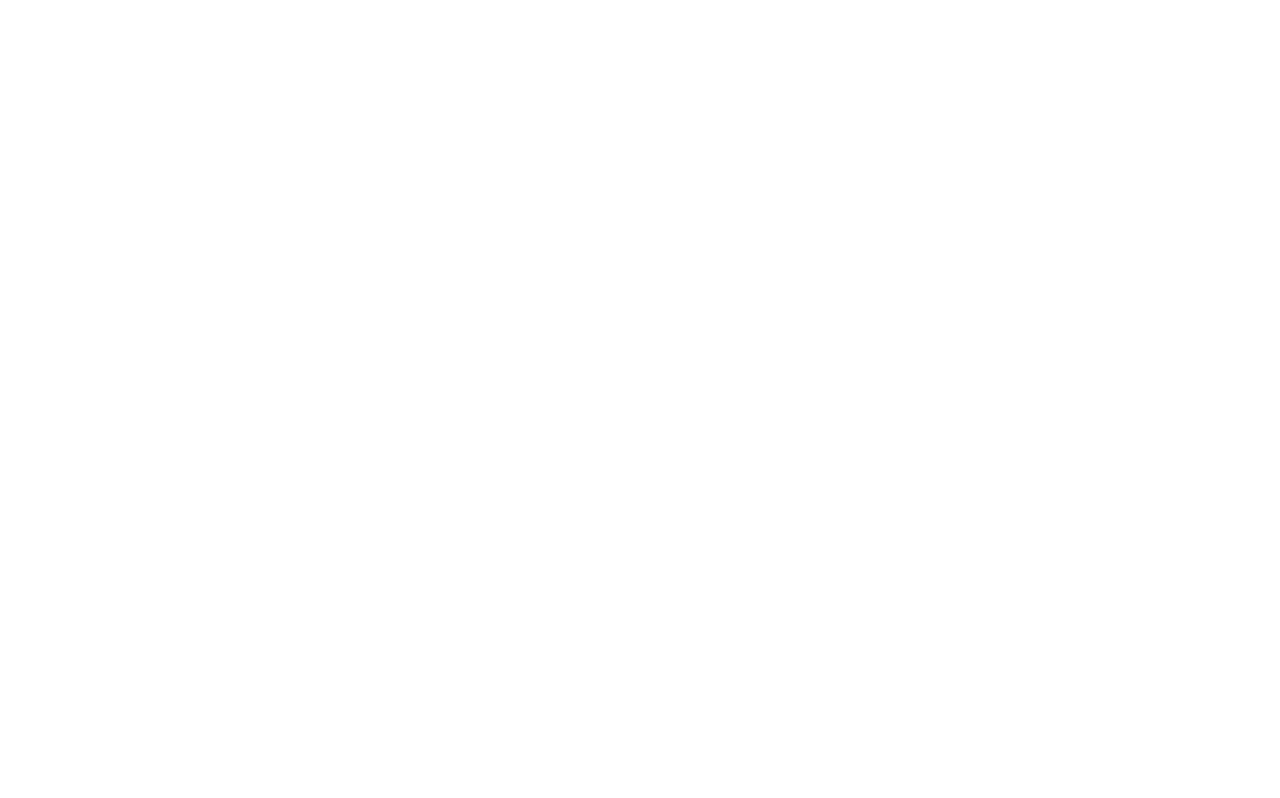
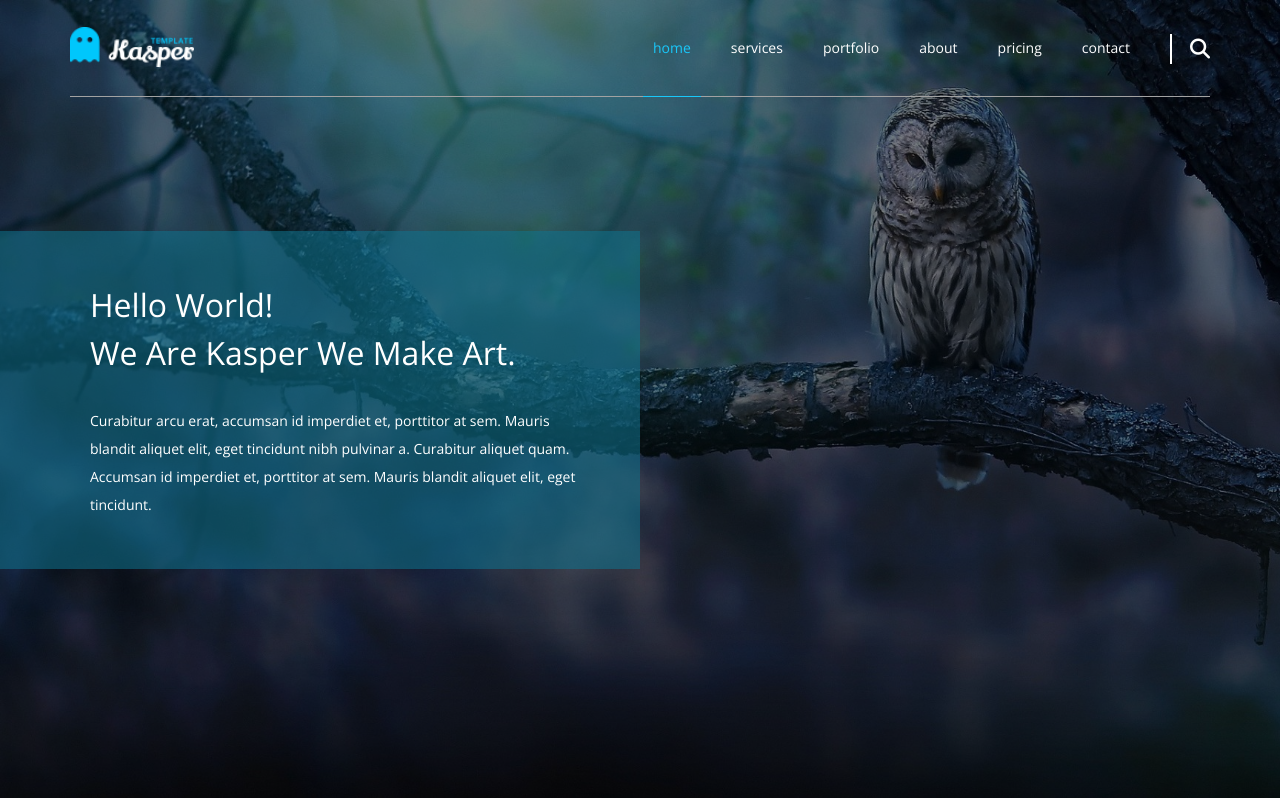
Before and after one commit to Imadrouah/html_and_css_template2, a plain HTML site: page index.html in a window 1280 px wide. Drawn offline with nearby package versions, Linux system fonts and the light colour scheme.

Commit message:
modified the file: created header and landing page

```diff
--- a/css/kasper.css
+++ b/css/kasper.css
@@ -1,15 +1,23 @@
+/* variables */
+:root{
+    --main-color: #19c8fa;
+    --transparent-color: rgb(15 ,116 ,143 ,55%);
+}
+/* end variables */
 /* global rules */
 *{
     --webkit-box-sizing: border-box;
     box-sizing: border-box;
     padding: 0;
     margin: 0;
+    user-select: none;
 }
 html{
     scroll-behavior: smooth;
 }
 body{
     font-family: 'Open Sans', sans-serif;
+    background-color: black;
 }
 ul{
     list-style: none;
@@ -38,3 +46,138 @@ ul{
     }
 }
 /* end global rules */
+/* header */
+header{
+    position: absolute;
+    left: 0;
+    width: 100%;
+    z-index: 2;
+}
+header .container{
+    display: flex;
+    justify-content: space-between;
+    align-items: center;
+    position: relative;
+    min-height: 97px;
+}
+header .container::after{
+    content: "";
+    position: absolute;
+    height: 1px;
+    background-color: #a2a2a2;
+    bottom: 0px;
+    left: 15px;
+    width: calc(100% - 30px);
+}
+header .logo img{
+    height: 40px;
+}
+header nav{
+    display: flex;
+    align-items: center;
+    justify-content: flex-end;
+    flex: 1;
+}
+header nav .toggle-menu{
+    color: white;
+    font-size: 22px;
+}
+@media (min-width: 768px){
+    header nav .toggle-menu{
+        display: none;
+    }
+}
+header nav ul{
+    display: flex;
+    gap: 20px;
+}
+@media (max-width: 768px){
+    header nav ul{
+        display: none;
+    }
+    header nav .toggle-menu:hover + ul{
+        display: flex;
+        flex-direction: column;
+        position: absolute;
+        top: 100%;
+        left: 0;
+        width: 100%;
+        background-color: rgba(0, 0, 0, 50%);
+    }
+    header nav ul li a{
+        padding: 15px !important;
+    }
+}
+header nav ul li a{
+    padding: 40px 10px;
+    display: block;
+    color: white;
+    text-decoration: none;
+    font-size: 14px;
+    transition: all .3s;
+    position: relative;
+    z-index: 2;
+}
+header nav ul li a.active ,
+header nav ul li a:hover{
+    color: var(--main-color);
+    border-bottom: 1.3px solid var(--main-color);
+}
+header nav .form {
+    width: 40px;
+    height: 30px;
+    position: relative;
+    margin-left: 30px;
+    border-left: 2px solid white;
+}
+header nav .form i{
+    color: white;
+    position: absolute;
+    font-size: 20px;
+    top: 50%;
+    transform: translateY(-50%);
+    right: 0;
+}
+/* end header */
+/* landing */
+.landing {
+    min-height: 100vh;
+    background-color: #1f2021;
+    background-image: url(../images/landing.jpg);
+    background-size: cover;
+    position: relative;
+}
+.landing .overlay{
+    position: absolute;
+    left: 0;
+    top: 0;
+    width: 100%;
+    height: 100%;
+    background-color: rgba(0, 0, 0, 50%);
+}
+.landing .overlay .text{
+    position: absolute;
+    left: 0;
+    top: 50%;
+    transform: translateY(-50%);
+    width: 50%;
+    padding: 50px;
+    background-color: var(--transparent-color);
+    color: white;
+    display: flex;
+    justify-content: flex-end;
+}
+.landing .overlay .text .content{
+    max-width: 500px;
+}
+.landing .overlay .text .content h2{
+    font-size: 32px;
+    font-weight: normal;
+    line-height: 1.5;
+    margin-bottom: 30px;
+}
+.landing .overlay .text .content p{
+    font-size: 14px;
+    line-height: 2;
+}
+/* end landing */
--- a/index.html
+++ b/index.html
@@ -17,6 +17,84 @@
     <link href="https://fonts.googleapis.com/css2?family=Open+Sans:wght@400;700&display=swap" rel="stylesheet">
 </head>
 <body>
+    <!-- header -->
+    <header>
+        <div class="container">
+            <a href="#" class="logo">
+                <img src="images/logo.png" alt="logo">
+            </a>
+            <nav>
+                <i class="fas fa-bars toggle-menu"></i>
+                <ul>
+                    <li><a class="active" href="#">home</a></li>
+                    <li><a href="#services">services</a></li>
+                    <li><a href="#portfolio">portfolio</a></li>
+                    <li><a href="#about">about</a></li>
+                    <li><a href="#pricing">pricing</a></li>
+                    <li><a href="#contact">contact</a></li>
+                </ul>
+                <div class="form">
+                    <i class="fas fa-search"></i>
+                </div>
+            </nav>
+        </div>
+    </header>
+    <!-- end header -->
+    <!--landing -->
+    <div class="landing">
+        <div class="overlay">
+            <div class="text">
+                <div class="content">
+                    <h2>
+                        Hello World! <br>
+                        We Are Kasper We Make Art.
+                    </h2>
+                    <p>Curabitur arcu erat, accumsan id imperdiet et, porttitor at sem. Mauris blandit aliquet elit, eget tincidunt nibh pulvinar a. Curabitur aliquet quam. Accumsan id imperdiet et, porttitor at sem. Mauris blandit aliquet elit, eget tincidunt.
+                    </p>
+                </div>
+            </div>
 
+        </div>
+    </div>
+    <!--end landing -->
+    <!-- services -->
+    <div class="services" id="services">
+        <div class="container">
+
+        </div>
+    </div>
+    <!-- end services -->
+    <!-- portfolio -->
+    <div class="portfolio" id="portfolio">
+        <div class="container">
+
+        </div>
+    </div>
+    <!-- end portfolio -->
+    <!-- about -->
+    <div class="about" id="about">
+        <div class="container">
+
+        </div>
+    </div>
+    <!-- end about -->
+    <!-- pricing -->
+    <div class="pricing" id="pricing">
+        <div class="container">
+
+        </div>
+    </div>
+    <!-- end pricing -->
+    <!-- contact -->
+    <div class="contact" id="contact">
+        <div class="container">
+
+        </div>
+    </div>
+    <!-- end contact -->
+    <!-- footer -->
+    <div class="footer">
+
+    </div>
 </body>
 </html>
```
